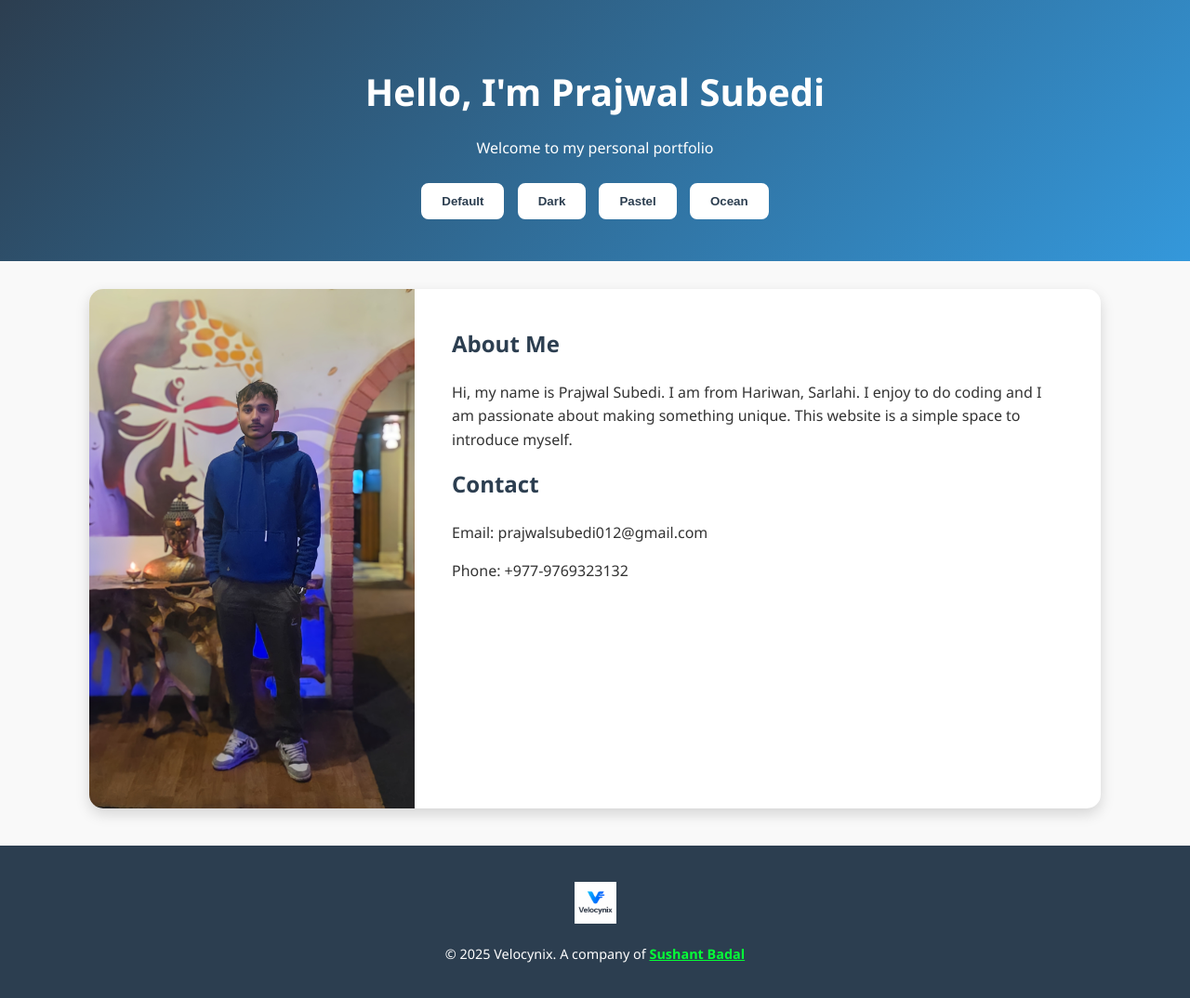
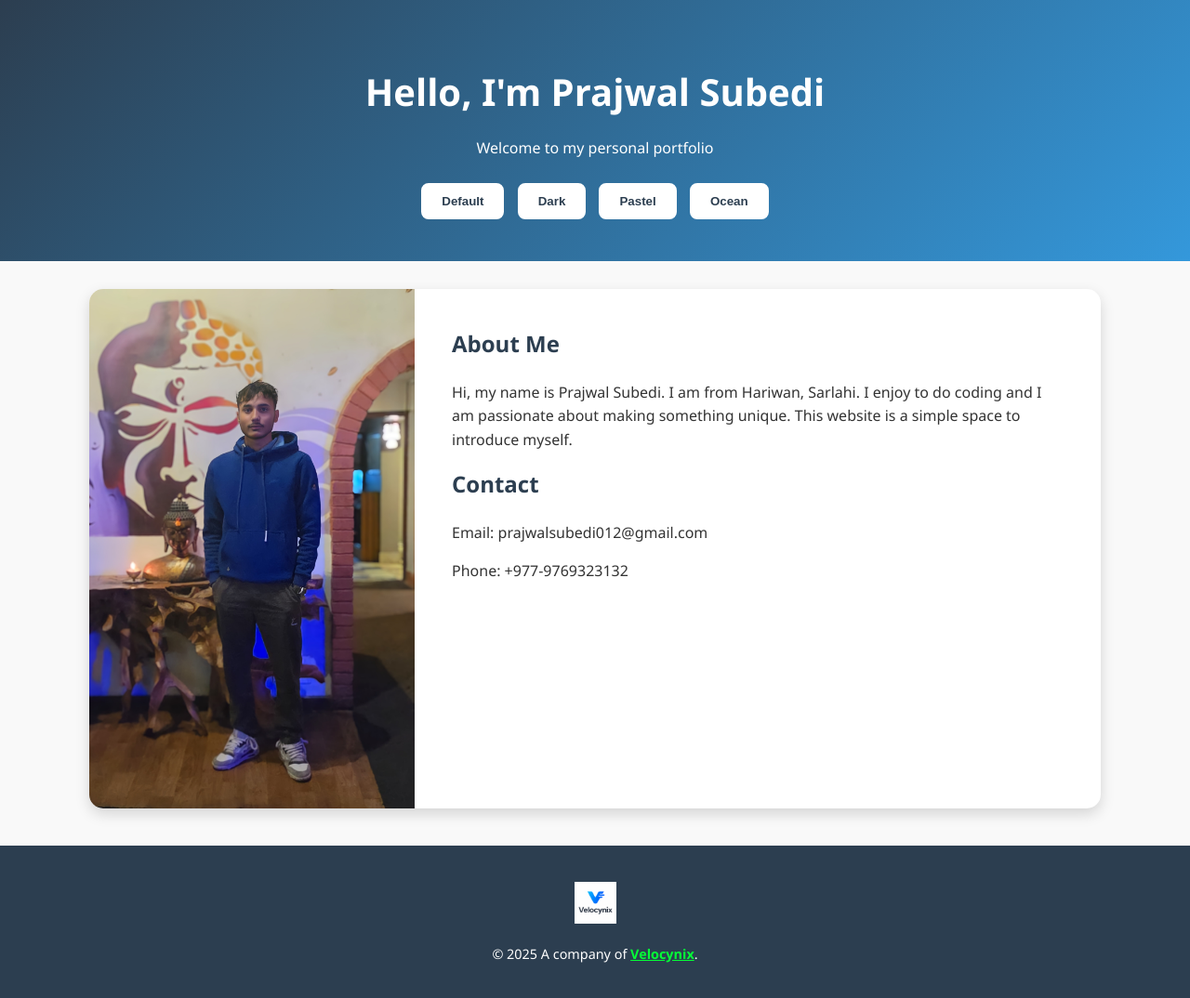
Before and after one commit to Sushant3310/prajwal-website, a plain HTML site: page index.html in a window 1280 px wide. Shown: the whole page at 93% size. Drawn offline with Linux system fonts and the light colour scheme.

Commit message:
name remove

```diff
--- a/index.html
+++ b/index.html
@@ -143,7 +143,7 @@
 
   <footer>
     <p><img src="logo.png" alt="Velocynix" width="45"></p>
-    <p>© 2025 Velocynix. A company of <a href="http://www.sushantbadal.com.np" target="_blank" rel="noopener noreferrer">Sushant Badal</a></p>
+    <p>© 2025 A company of <a href="http://www.sushantbadal.com.np" target="_blank" rel="noopener noreferrer">Velocynix</a>.</p>
   </footer>
 
 
```
